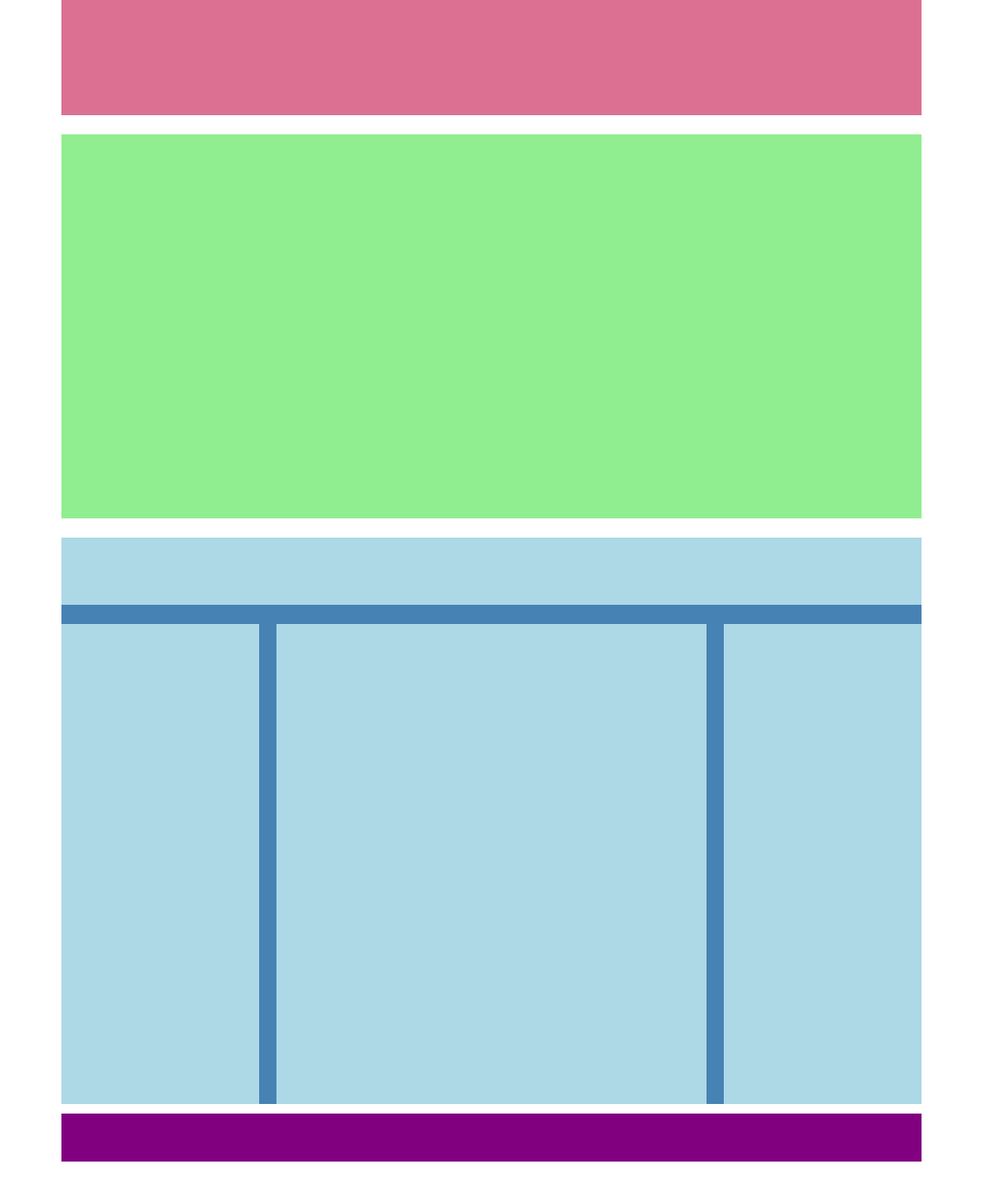
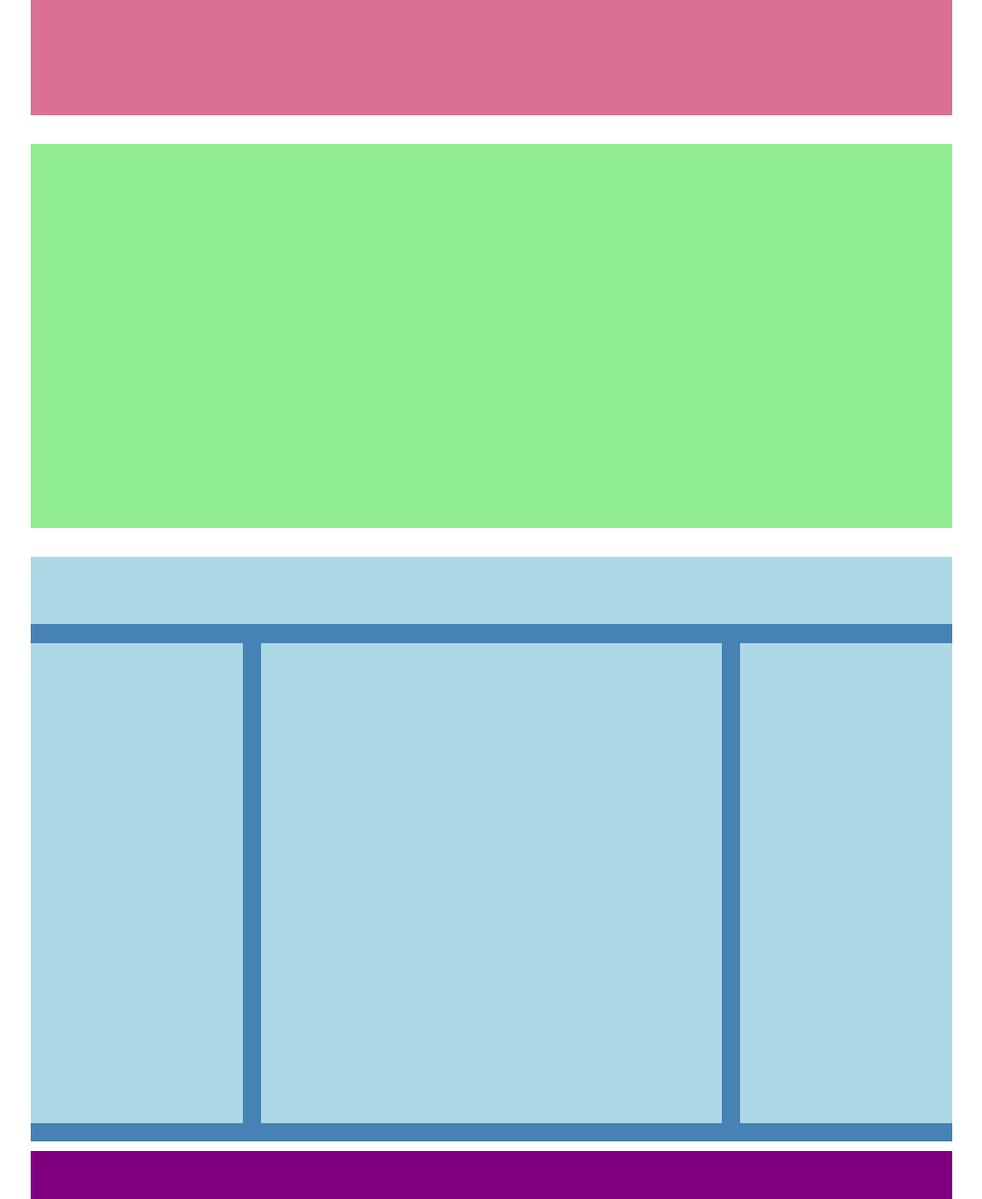
Before and after one commit to salvomel/htmlcss-struttura-wp, a plain HTML site: page index.html in a window 1280 px wide. Shown: the whole page at 96% size, without its empty margins (128-1151 px from the left). Before the commit the page ends 1210 px from the top, so only its background shows below. Drawn offline with Linux system fonts and the light colour scheme.

Commit message:
Ritocco stuttura css

```diff
--- a/css/style.css
+++ b/css/style.css
@@ -7,7 +7,7 @@
 
 /* COMMON */
 .container {
-    width: 70%;
+    width: 75%;
     margin: auto;
 }
 
@@ -20,7 +20,7 @@
 .presentation {
     height: 400px;
     background-color: lightgreen;
-    margin: 20px 0;
+    margin: 30px 0;
 }
 
 /* MAIN */
@@ -35,6 +35,7 @@ main {
 }
 .col {
     float: left;
+    margin-bottom: 2%;
 }
 
 .content-left, .content-right {
```
